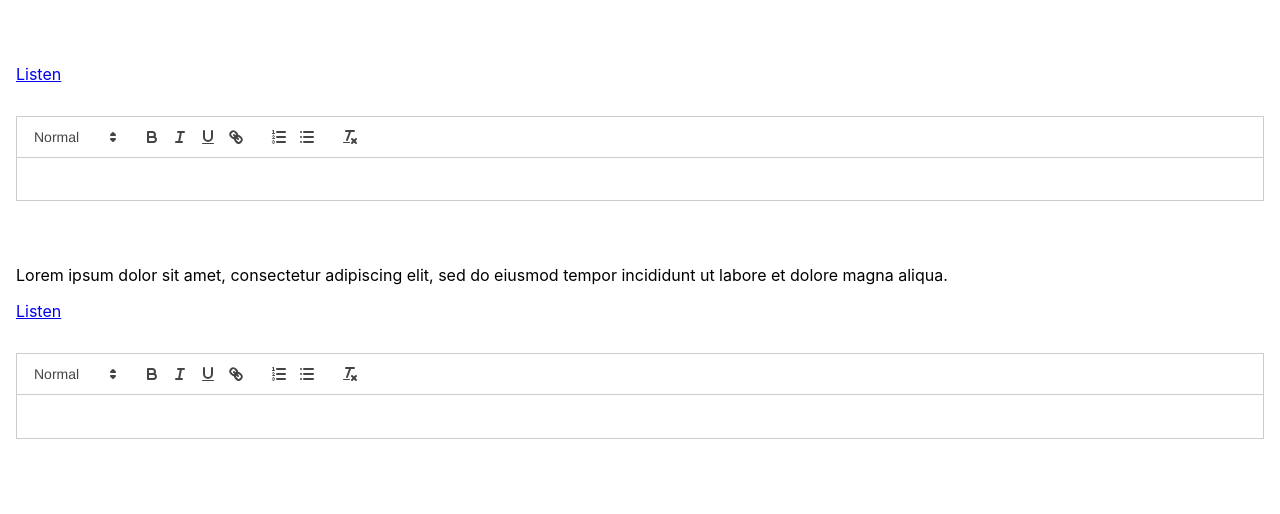
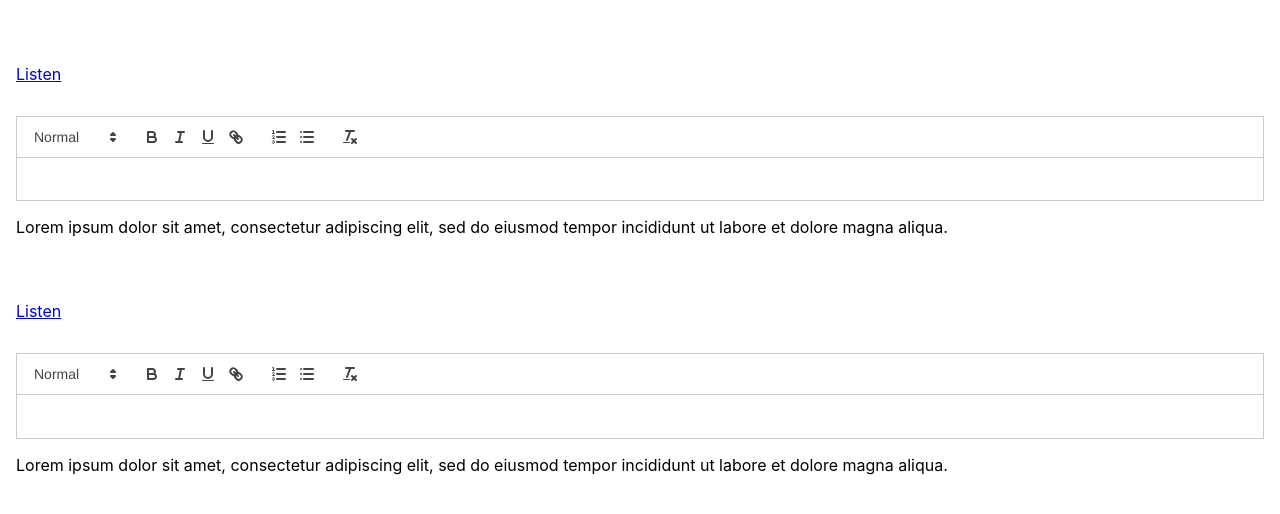
Before and after one commit to satyamraz/readspeaker, a React (Create React App) app: page / in a window 1280 px wide. Shown: the top 514 px of the page. Built offline with nearby package versions, Linux system fonts and the light colour scheme.

Commit message:
adding a p tag

```diff
--- a/src/ReadSpeakerReader.jsx
+++ b/src/ReadSpeakerReader.jsx
@@ -36,12 +36,12 @@ const ReadSpeakerReader = () => {
 
                     <ReactQuill theme="snow" value={value} onChange={setValue} />
 
+                    <p>Lorem ipsum dolor sit amet, consectetur adipiscing elit, sed do eiusmod tempor incididunt ut labore et dolore magna aliqua.</p>
+
                 </Container>
             </section>
 
             <section className="readspeaker-button-section mt-3 mb-2" id="readspeakerContainerSecond">
-
-            <p>Lorem ipsum dolor sit amet, consectetur adipiscing elit, sed do eiusmod tempor incididunt ut labore et dolore magna aliqua.</p>
 
                 <Container>
 
@@ -54,6 +54,8 @@ const ReadSpeakerReader = () => {
 
                     <ReactQuill theme="snow" value={valueSecond} onChange={setValueSecond} />
 
+                    <p>Lorem ipsum dolor sit amet, consectetur adipiscing elit, sed do eiusmod tempor incididunt ut labore et dolore magna aliqua.</p>
+
                 </Container>
             </section>
 
```
